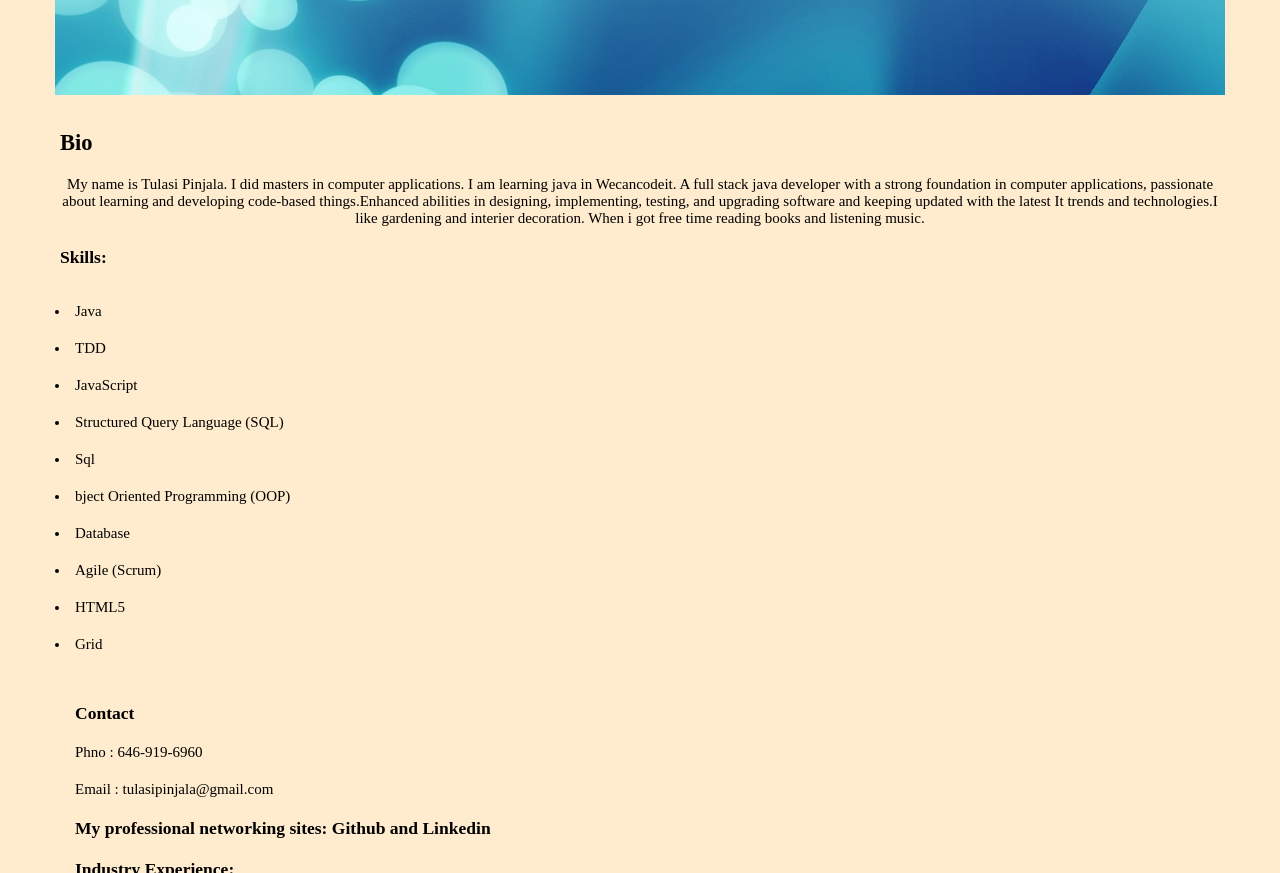
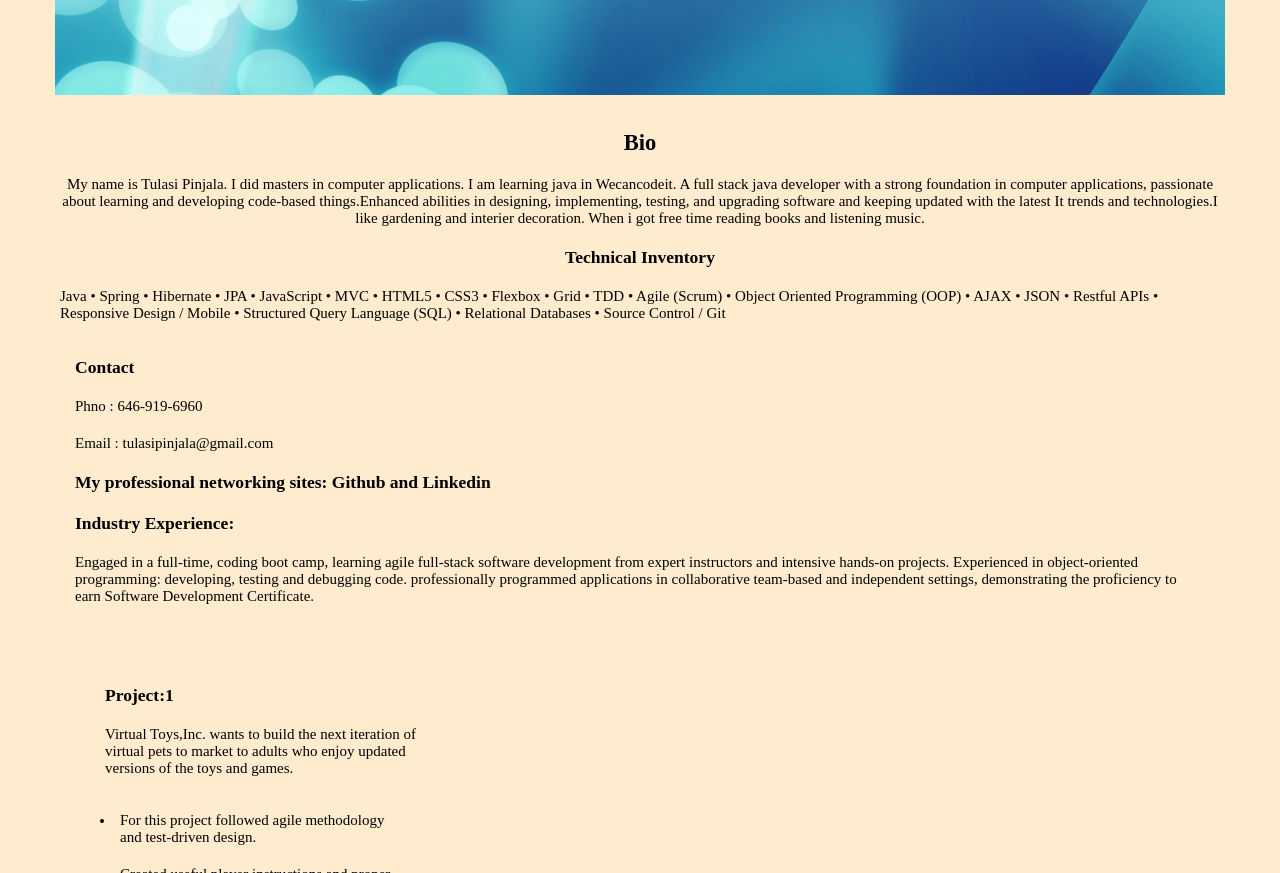
Before and after one commit to tulasipinjala/tulasipinjala.github.io, a plain HTML site: page index.html in a window 1280 px wide. Shown: the part 520-1393 px from the top of the page. Drawn offline with Linux system fonts and the light colour scheme.

Commit message:
added the different data in html

```diff
--- a/index.css
+++ b/index.css
@@ -30,6 +30,22 @@ figcaption{
 	text-decoration-line: none;
 	text-decoration-color: blueviolet;
 
+}
+.Bio{
+	text-align: center;
+	text-decoration: brown;
+	text-emphasis-style: inherit;
+	border: chartreuse;
+}
+.skills{
+	text-align: center;
+	text-decoration: brown;
+	text-emphasis-style: inherit;
+}
+.contact{
+    text-align: center;
+	text-decoration: brown;
+	text-emphasis-style: inherit;
 }
 .column-layout {
     display: grid;
--- a/index.html
+++ b/index.html
@@ -23,28 +23,20 @@
 				</ul>
 			</nav>
 		</section>
-		<h2 id="Bio">Bio</h2>
+		<h2 class="Bio">Bio</h2>
 		<p class= "about-me">My name is Tulasi Pinjala. I did masters in computer applications. I am learning java in Wecancodeit.
 			A full stack java developer with a strong foundation in computer applications, passionate about
 			learning and developing code-based things.Enhanced abilities in designing, implementing, testing,
 			and upgrading software and keeping updated with the latest It trends and technologies.I like
 			gardening and interier decoration. When i got free time reading books and listening music.</p>
-		<h3>Skills:</h3>
-		<ul>
-			<li>Java</li>
-			<li>TDD</li>
-			<li>JavaScript</li>
-			<li>Structured Query Language (SQL)</li>
-			<li>Sql</li>
-			<li>bject Oriented Programming (OOP)</li>
-			<li>Database</li>
-			<li>Agile (Scrum)</li>
-			<li>HTML5</li>
-			<li>Grid</li>
-		</ul>
+		<h3 class= "skills">Technical Inventory</h3>
+		<p>Java • Spring • Hibernate • JPA • JavaScript • MVC • HTML5 • CSS3 • Flexbox • Grid • TDD
+			• Agile (Scrum) • Object Oriented Programming (OOP) • AJAX • JSON • Restful APIs
+			 • Responsive Design / Mobile • Structured Query Language (SQL) • Relational Databases
+			 • Source Control / Git</p>
 		</section>
 		<section>
-			<h3 id="Contact">Contact</h3>
+			<h3 class="Contact">Contact</h3>
 			<p> Phno : 646-919-6960</p>
 			<p> Email : tulasipinjala@gmail.com</p>
 			<h3>My professional networking sites: Github and Linkedin</h3>
```
